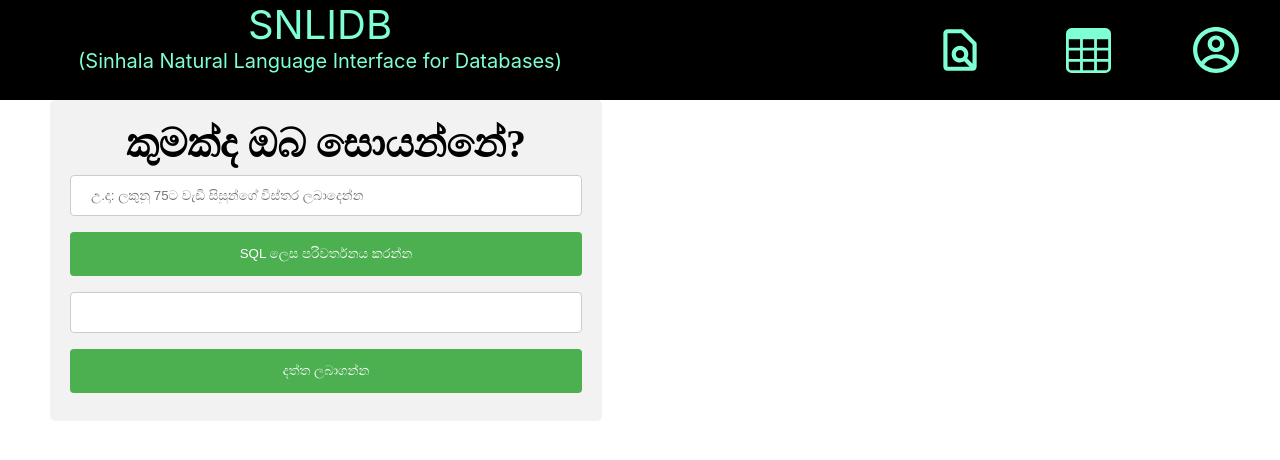
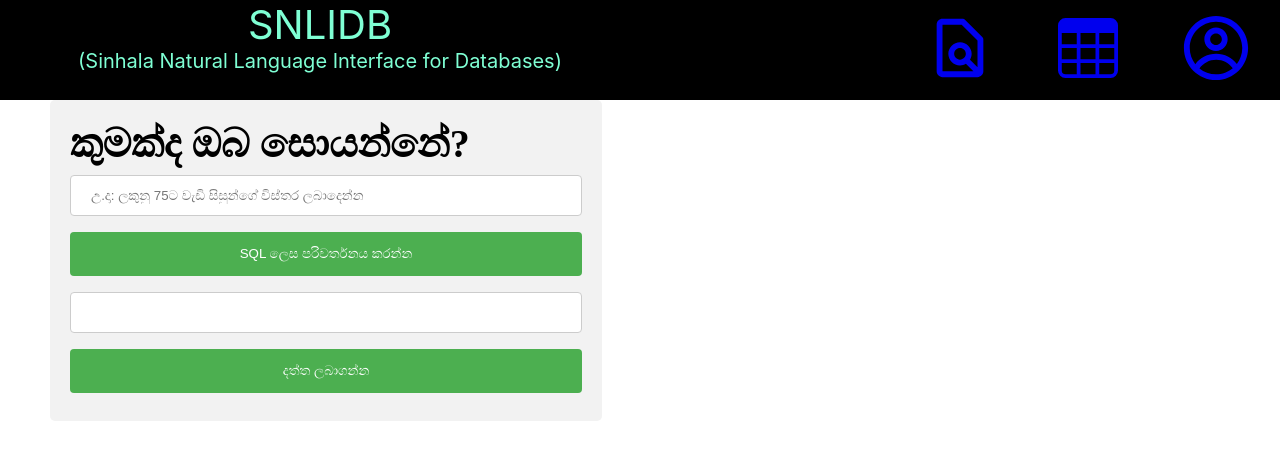
Before and after one commit to MahdiRe/snlidb_v2-ui, a React (Create React App) app: page /query in a window 1280 px wide. Shown: the top 460 px of the page. Built offline with nearby package versions, Linux system fonts and the light colour scheme.

Commit message:
routes added

```diff
--- a/package.json
+++ b/package.json
@@ -8,6 +8,7 @@
     "@testing-library/user-event": "^12.1.10",
     "react": "^17.0.1",
     "react-dom": "^17.0.1",
+    "react-router-dom": "^5.2.0",
     "react-scripts": "4.0.3",
     "web-vitals": "^1.0.1"
   },
--- a/src/App.js
+++ b/src/App.js
@@ -1,12 +1,10 @@
 import './App.css';
 
-import Header from './header/Header';
 import FindForm from './find-form/FindForm'
 
 function App() {
   return (
     <div className="App">
-      <Header />
       <FindForm />
     </div>
   );
--- a/src/header/Header.css
+++ b/src/header/Header.css
@@ -5,6 +5,7 @@
     flex-direction: row;
     color: aquamarine;
     background: black;
+    text-align: center;
   }
 
   .Header{
--- a/src/header/Header.js
+++ b/src/header/Header.js
@@ -2,6 +2,7 @@ import { CgProfile } from 'react-icons/cg';
 import { BsTable } from 'react-icons/bs';
 import { BiFileFind } from 'react-icons/bi';
 import './Header.css';
+import {Link} from 'react-router-dom';
 
 function Header() {
     return(
@@ -11,9 +12,12 @@ function Header() {
           <div className="Header2">(Sinhala Natural Language Interface for Databases)</div>
         </div>
         <div className="space"></div>
-        <div className="nav"><BiFileFind size={50}/></div>
-        <div className="nav"><BsTable size={45}/></div>
-        <div className="nav"><CgProfile size={50}/></div>
+
+
+        <div className="nav"><Link to="/query"><BiFileFind size={70}/></Link></div>
+        <div className="nav"><Link to="/tables"><BsTable size={60}/></Link></div>
+        <div className="nav"><Link to="/profile"><CgProfile size={70}/></Link></div>
+
       </div>
     );
 }
--- a/src/index.js
+++ b/src/index.js
@@ -3,11 +3,16 @@ import ReactDOM from 'react-dom';
 import './index.css';
 import App from './App';
 import reportWebVitals from './reportWebVitals';
+import {BrowserRouter} from 'react-router-dom';
+import Header from './header/Header';
+import Routes from './routes/routes'
 
 ReactDOM.render(
-  <React.StrictMode>
-    <App />
-  </React.StrictMode>,
+  <BrowserRouter>
+    <Header />
+    {/* <App /> */}
+    <Routes />
+  </BrowserRouter>,
   document.getElementById('roots')
 );
 
--- /dev/null
+++ b/src/pages/generate-query/generate-query.css
@@ -0,0 +1,38 @@
+input[type=text], select {
+    width: 100%;
+    padding: 12px 20px;
+    margin: 8px 0;
+    display: inline-block;
+    border: 1px solid #ccc;
+    border-radius: 4px;
+    box-sizing: border-box;
+  }
+
+  input[type=submit] {
+    width: 100%;
+    background-color: #4CAF50;
+    color: white;
+    padding: 14px 20px;
+    margin: 8px 0;
+    border: none;
+    border-radius: 4px;
+    cursor: pointer;
+  }
+
+  input[type=submit]:hover {
+    background-color: #45a049;
+  }
+
+  .formDiv {
+    width: 40%;
+    border-radius: 5px;
+    background-color: #f2f2f2;
+    padding: 20px;
+    margin-left: 50px;
+  }
+
+  .label{
+      font-size: 40px;
+      font-weight: bold;
+      font-family: "Lucida Handwriting";
+  }
--- /dev/null
+++ b/src/pages/generate-query/generate-query.js
@@ -0,0 +1,73 @@
+import { Component } from 'react';
+import './generate-query.css';
+import axios from 'axios';
+
+class GenerateQuery extends Component {
+    constructor() {
+        super();
+        this.state = { query: '', sql_result: '' };
+        this.handleQueryChange = this.handleQueryChange.bind(this);
+        this.handleSqlResultChange = this.handleSqlResultChange.bind(this);
+        this.generateSql = this.generateSql.bind(this);
+        this.executeSql = this.executeSql.bind(this);
+    }
+
+    handleQueryChange(event) {
+        this.setState({ query: event.target.value });
+    }
+
+    handleSqlResultChange(event) {
+        this.setState({ sql_result: event.target.value });
+    }
+
+    generateSql(event) {
+        event.preventDefault();
+        console.log(this.state.query)
+        let jsonObj = { query: this.state.query};
+        axios.post('http://localhost:5000/query', jsonObj)
+        .then(response => {
+            // this.setState({ articleId: response.data.id })
+            console.log(response);
+            this.setState({ sql_result: response.data})
+        })
+        .catch(error => {
+            // this.setState({ errorMessage: error.message });
+            console.error('There was an error!', error);
+        });
+    }
+
+    executeSql(event) {
+        event.preventDefault();
+        console.log(this.state.sql_result)
+        let jsonObj = { sql: this.state.sql_result};
+        axios.post('http://localhost:5000/execute', jsonObj)
+        .then(response => {
+            // this.setState({ articleId: response.data.id })
+            console.log(response);
+        })
+        .catch(error => {
+            // this.setState({ errorMessage: error.message });
+            console.error('There was an error!', error);
+        });
+    }
+
+    render() {
+        return (
+            <div className="formDiv">
+                {/* <form onSubmit={this.handleSubmit}> */}
+                <form>
+                    <label className="label">කුමක්ද ඔබ සොයන්නේ?</label>
+                    <input type="text" value={this.state.query} onChange={this.handleQueryChange}
+                        placeholder='උ.දා: ලකුනු 75ට වැඩි සිසුන්ගේ විස්තර ලබාදෙන්න'/>
+                    <input type="submit" value="SQL ලෙස පරිවර්තනය කරන්න" onClick={this.generateSql} />
+                    <br></br>
+                    <input type="text" value={this.state.sql_result} onChange={this.handleSqlResultChange} />
+                    <input type="submit" value="දත්ත ලබාගන්න" onClick={this.executeSql} />
+                </form>
+            </div>
+
+        );
+    }
+}
+
+export default GenerateQuery;
--- /dev/null
+++ b/src/pages/profile/profile.js
@@ -0,0 +1,12 @@
+import React from 'react';
+import './profile.css';
+
+class Profile extends React.PureComponent {
+  render() {
+    return (
+      <div>Profile Works!</div>
+    );
+  }
+}
+
+export default Profile;
--- /dev/null
+++ b/src/pages/tables/tables.js
@@ -0,0 +1,12 @@
+import React from 'react';
+import './tables.css';
+
+class Tables extends React.PureComponent {
+  render() {
+    return (
+      <div>Tables Works!</div>
+    );
+  }
+}
+
+export default Tables;
--- /dev/null
+++ b/src/routes/routes.js
@@ -0,0 +1,15 @@
+import React from 'react';
+import {Route, Switch} from 'react-router-dom';
+import Profile from '../pages/profile/profile'
+import GenerateQuery from '../pages/generate-query/generate-query';
+import Tables from'../pages/tables/tables';
+
+const Routes = () => (
+    <Switch>
+        <Route exact path='/profile' component={Profile} />
+        <Route path='/query' component={GenerateQuery} />
+        <Route path='/tables' component={Tables} />
+    </Switch>
+);
+
+export default Routes;
```
Also changed, not shown: src/pages/profile/profile.css (added), src/pages/tables/tables.css (added), 2 other files (tests, documents, lock files or other folders).
